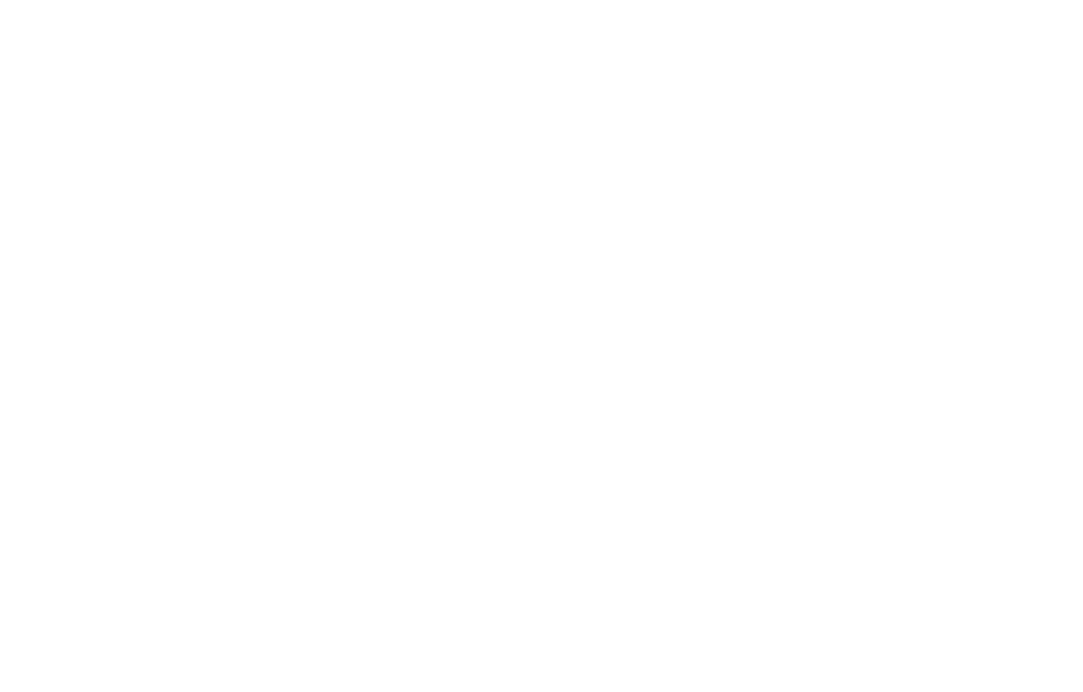
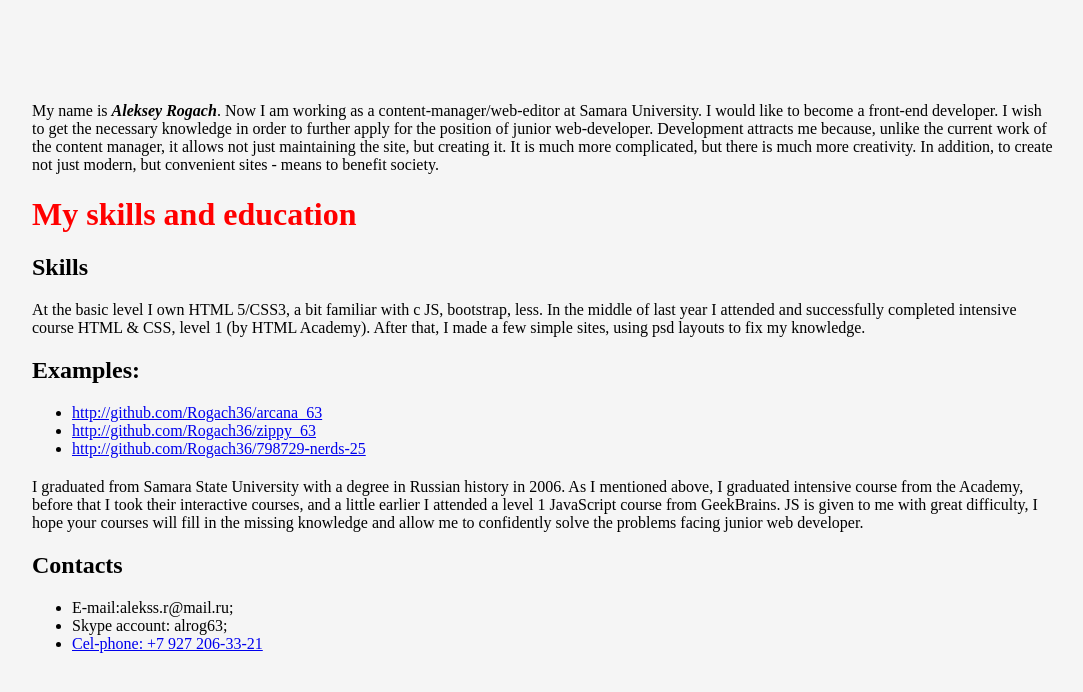
Before and after one commit to Rogach36/hello_git, a plain HTML site: page index.html in a window 1280 px wide. Shown: the whole page, without its empty margins (96-1179 px from the left). Drawn offline with Linux system fonts and the light colour scheme.

Commit message:
doc: add base markdown in index.html, add some styles in style.css

```diff
--- a/index.html
+++ b/index.html
@@ -4,9 +4,57 @@
   <meta charset="UTF-8">
   <meta name="viewport" content="width=device-width, initial-scale=1.0">
   <meta http-equiv="X-UA-Compatible" content="ie=edge">
-  <title>Document</title>
+  <link href="style.css" rel="stylesheet">
+  <title>Rogach Aleksey summary</title>
 </head>
 <body>
-
+<div class="container-center">
+  <header class="purpose">
+    <p class="description-purpose">
+      My name is <span class="name">Aleksey Rogach</span>. Now I am working as a content-manager/web-editor at Samara University. I would like to become a front-end developer. I wish to get the necessary knowledge in order to further apply for the position of junior web-developer. Development attracts me because, unlike the current work of the content manager, it allows not just maintaining the site, but creating it. It is much more complicated, but there is much more creativity. In addition, to create not just modern, but convenient sites - means to benefit society.
+    </p>
+  </header>
+  <main class="skills-education">
+    <h1 class="visually-hidden">My skills and education</h1>
+    <section class="abilities">
+      <h2 class="skills">Skills</h2>
+      <p class="skills-description">
+        At the basic level I own HTML 5/CSS3, a bit familiar with с JS, bootstrap, less. In the middle of last year I attended and successfully completed intensive course HTML & CSS, level 1 (by HTML Academy). After that, I made a few simple sites, using psd layouts to fix my knowledge.
+      </p>
+      <div class="examples">
+        <h2>Examples:</h2>
+      <ul class="examples-list">
+        <li><a href="http://github.com/Rogach36/arcana_63">http://github.com/Rogach36/arcana_63</a>
+        </li>
+        <li>
+          <a href="http://github.com/Rogach36/zippy_63">http://github.com/Rogach36/zippy_63</a></li>
+        <li><a href="http://github.com/Rogach36/798729-nerds-25">http://github.com/Rogach36/798729-nerds-25</a></li>
+      </ul>
+    </div>
+    </section>
+    <section class="education">
+      <h2 class="Education"></h2>
+      <p class="education-description">
+        I graduated from Samara State University with a degree in Russian history in 2006. As I mentioned above, I graduated intensive course from the Academy, before that I took their interactive courses, and a little earlier I attended a level 1 JavaScript course from GeekBrains. JS is given to me with great difficulty, I hope your courses will fill in the missing knowledge and allow me to confidently solve the problems facing junior web developer.
+      </p>
+    </section>
+  </main>
+  <footer>
+    <section class="contacts">
+      <h2>Contacts</h2>
+      <ul class="contact-list">
+        <li class="e-mail">
+          E-mail:<a hreh="mailto:alekss.r@mail.ru">alekss.r@mail.ru</a>;
+        </li>
+        <li class="skype">
+          Skype account: alrog63;
+        </li>
+        <li class="cell-phone">
+          <a href="tel:+79272063321">Cel-phone: +7 927 206-33-21</a>
+        </li>
+      </ul>
+    </section>
+  </footer>
+  </div>
 </body>
 </html>
--- a/style.css
+++ b/style.css
@@ -1,3 +1,23 @@
 body {
-  background-color: #fff;
+  background-color: #f5f5f5;
 }
+
+.purpose {
+  margin-top: 10%;
+}
+
+h1 {
+  color: red;
+}
+
+
+.name {
+  font-style: italic;
+  font-weight: bold;
+}
+
+
+.container-center {
+  max-width: 1024px;
+  margin: 0 auto;
+}
```
